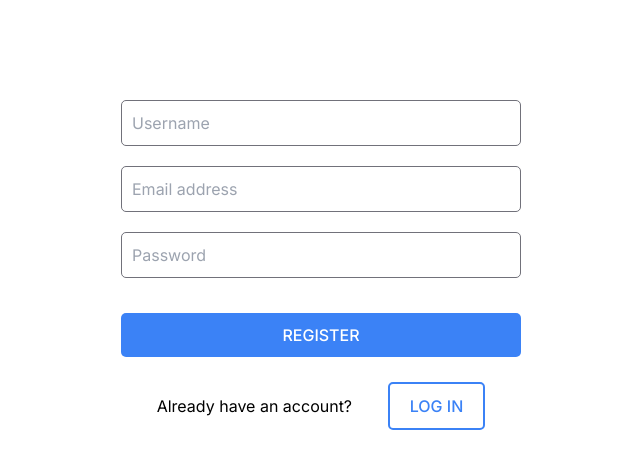
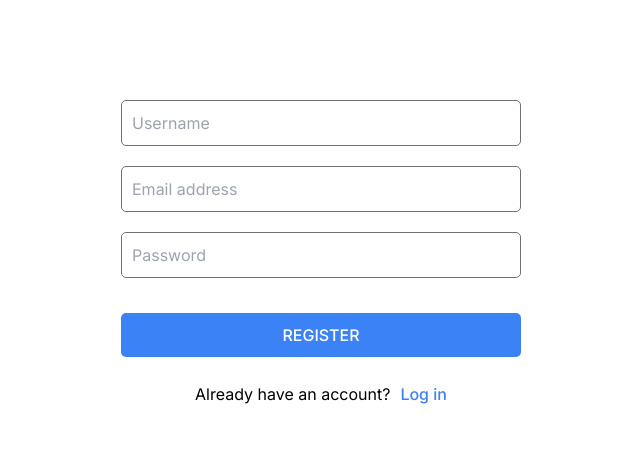
Before and after one commit to jalagania/auth-project, a React (Create React App) app: page / in a window 1280 px wide. Shown: the top 468 px of the page, without its empty margins (319-959 px from the left). Built offline with nearby package versions, Linux system fonts and the light colour scheme.

Commit message:
styles update

```diff
--- a/src/Form.js
+++ b/src/Form.js
@@ -40,15 +40,17 @@ function Form() {
         blocked: false,
       };
       console.log(user);
+      setSignup(false);
     } else {
       const user = {
         email: userInfo.email,
         password: userInfo.password,
+        lastLogin: dayjs().format("ddd, DD MMM YYYY HH:mm:ss"),
       };
       console.log(user);
+      dispatch(setFormIsVisible(false));
+      dispatch(setPanelIsVisible(true));
     }
-    dispatch(setFormIsVisible(false));
-    dispatch(setPanelIsVisible(true));
   }
 
   function handleSwitchButton() {
@@ -97,11 +99,11 @@ function Form() {
             {signup ? "Register" : "Log in"}
           </button>
         </div>
-        <div className="mt-10 flex items-center justify-evenly">
+        <div className="mt-10 flex items-center justify-center gap-4">
           <p className="">{signup ? "Already" : "Don't"} have an account?</p>
           <button
             type="button"
-            className="btn rounded-lg border-2 border-solid  border-blue-500 text-blue-500"
+            className="font-medium text-blue-500 hover:underline"
             onClick={handleSwitchButton}
           >
             {signup ? "Log in" : "Register"}
```
